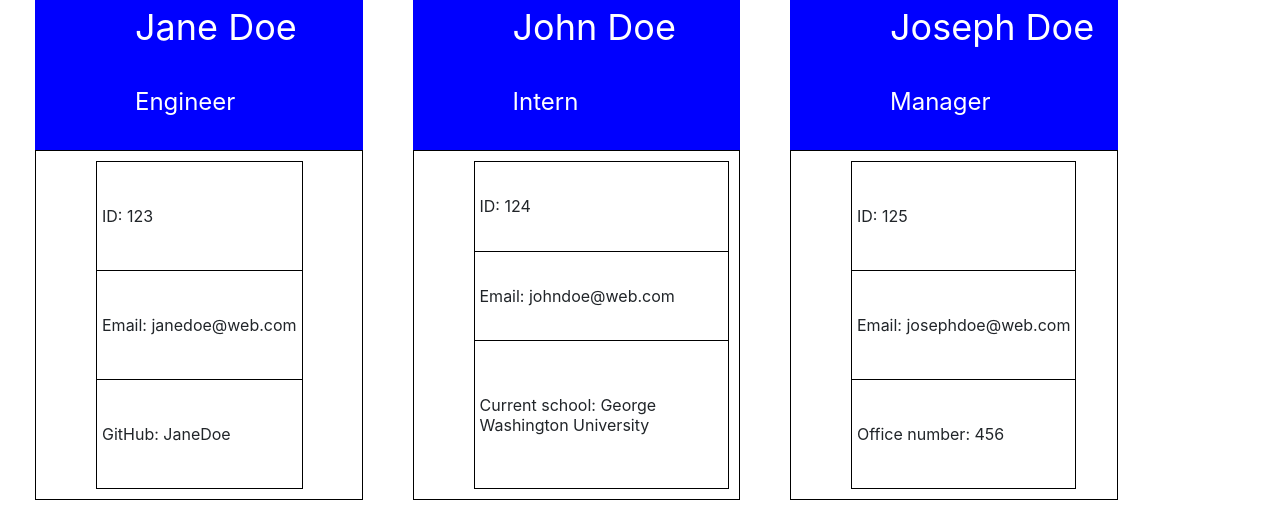
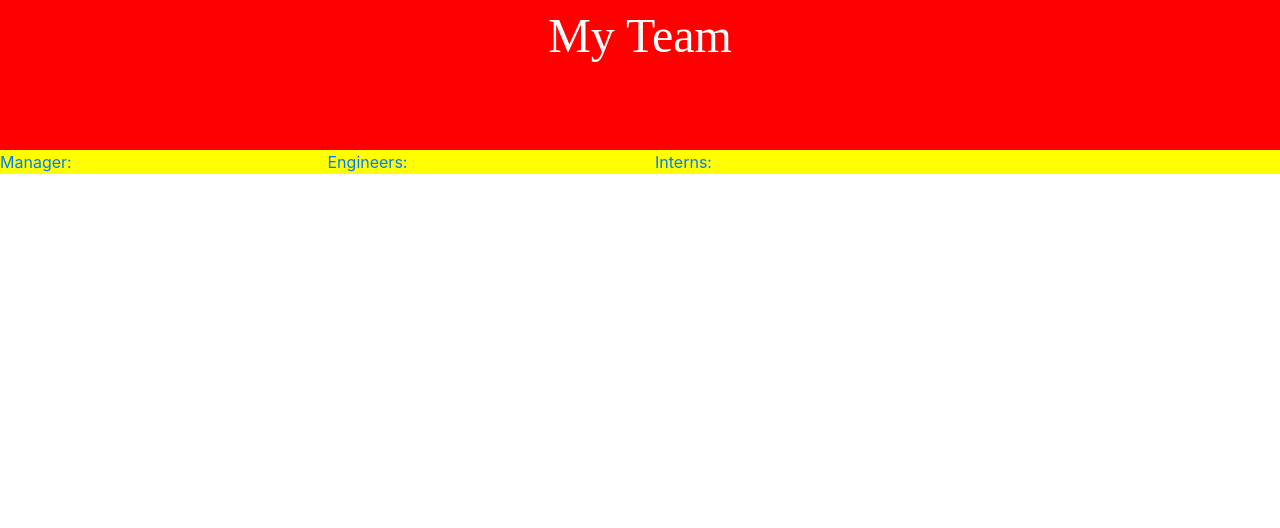
Before and after one commit to HowardDaniels/employee-summary, a website: page templates/main.html in a window 1280 px wide. Drawn offline with nearby package versions, Linux system fonts and the light colour scheme.

Commit message:
changed the main template to be blank and link to the other templates, and added the template as a comment to app.js

```diff
--- a/templates/assets/main.css
+++ b/templates/assets/main.css
@@ -1,66 +1,12 @@
-.col-md-3{
-    margin-left: 50px;
+.header{
+background-color: red;
+color: white;
+height: 150px;
+font-size: 48px;
+font-family: 'Times New Roman', Times, serif;
+text-align: center;
 }
 
-.name{
-    text-align: center;
-    margin-left: 100px;
-    font-size: 36px;
+.row{
+    background-color: yellow;
 }
-
-.role{
-    text-align: center;
-    margin-left: 100px;
-    font-size: 24px;
-}
-
-#top_1{
-    background-color: blue;
-    height: 150px;
-    color: white;
-    text-align: center;
-}
-
-#top_2{
-    background-color: blue;
-    height: 150px;
-    color: white;
-    text-align: center;
-}
-
-#top_3{
-    background-color: blue;
-    height: 150px;
-    color: white;
-    text-align: center;
-}
-
-#bottom_1{
-    background-color: white;
-    color: black;
-    height: 350px;
-    border: 1px solid black;
-    padding: 10px;
-}
-
-#bottom_2{
-    background-color: white;
-    color: black;
-    height: 350px;
-    border: 1px solid black;
-    padding: 10px;
-}
-
-#bottom_3{
-    background-color: white;
-    color: black;
-    height: 350px;
-    border: 1px solid black;
-    padding: 10px;
-}
-
-.infotable, tr, td{
-    border: 1px solid black;
-    padding: 5px;
-    margin-left: 50px;
-}
--- a/templates/main.html
+++ b/templates/main.html
@@ -4,7 +4,22 @@
 <link rel="stylesheet" href="assets/main.css">
     </head>
     <body>
-           <div class="row">
+
+        <div class="header">
+            My Team
+        </div>
+        <div class="row">
+            <div class="col-md-3">
+               <a href="manager.html">Manager: </a>
+            </div>
+            <div class="col-md-3">
+                <a href="engineer.html">Engineers: </a>
+            </div>
+            <div class="col-md-3">
+                <a href="intern.html">Interns: </a>
+            </div>
+        </div>
+         <!--  <div class="row">
 
             <div class="col-md-3">
                 <div class="row" id="top_1">
@@ -54,6 +69,6 @@
            </div>
            </div>
 
-           </div>
+           </div> -->
     </body>
 </html>
```
Also changed, not shown: app.js (+57 -93 lines).
